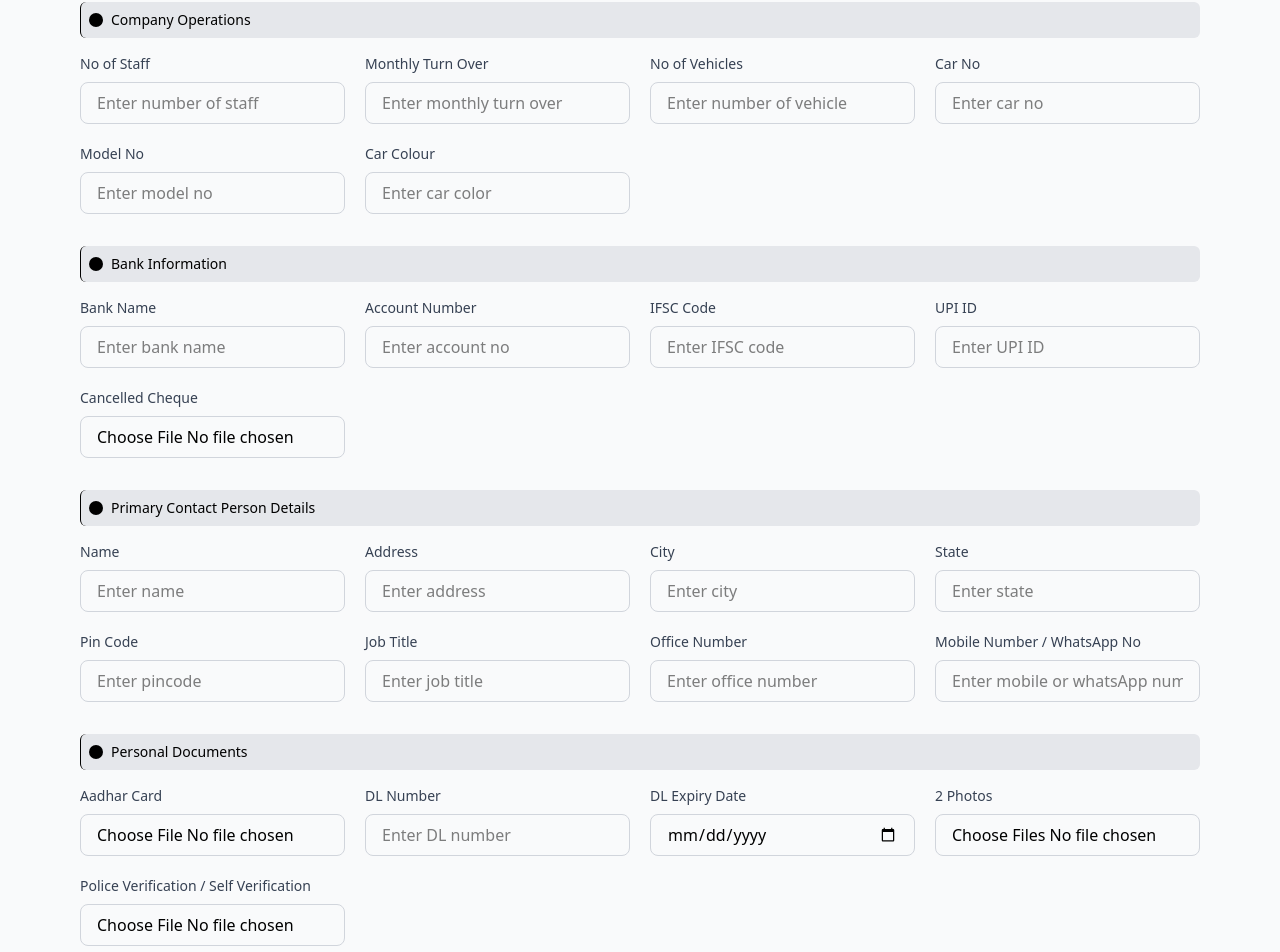
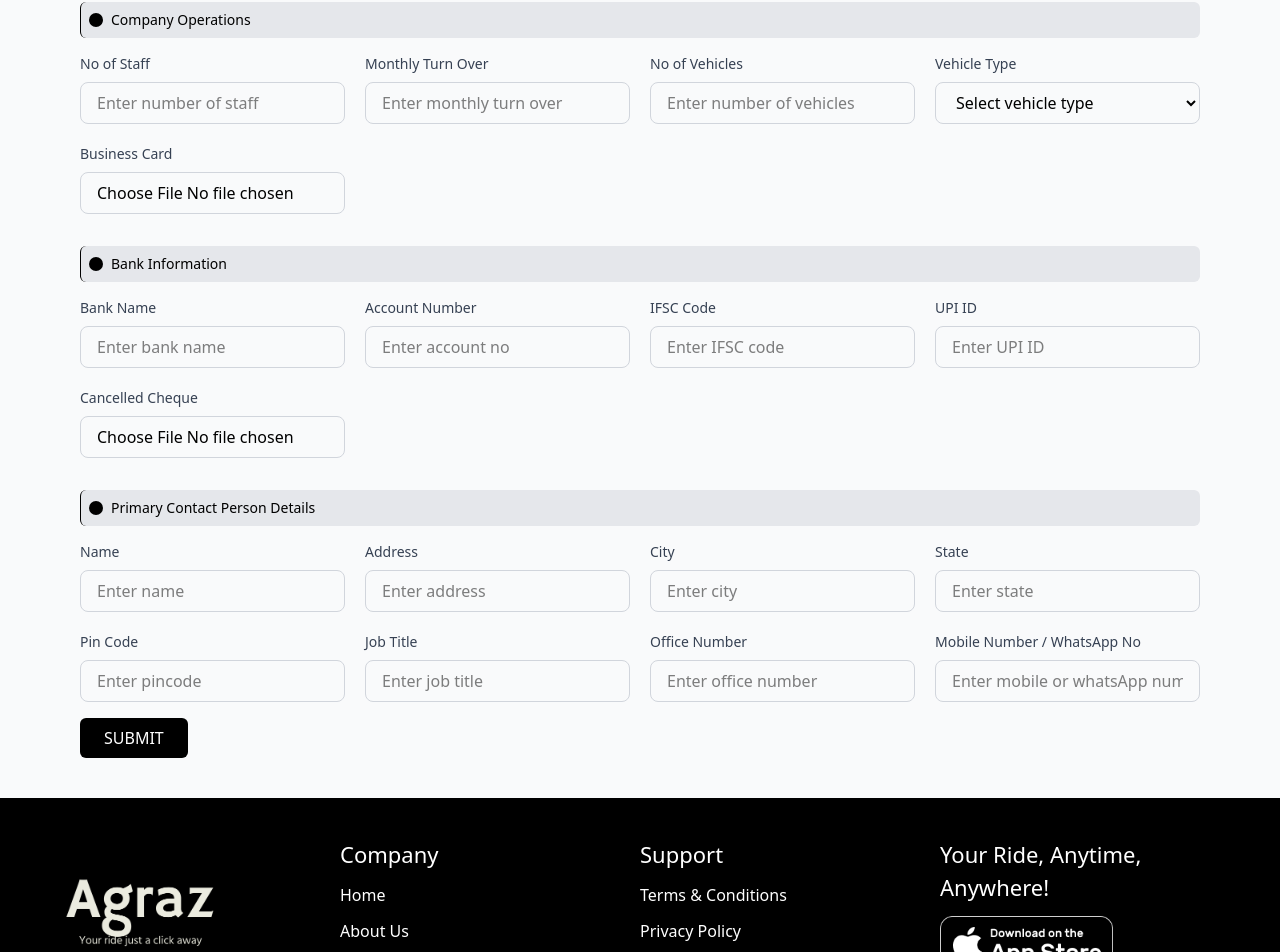
Before and after one commit to AnuragFrantic/ride-book, a React (Vite) app: page /vendor-page in a window 1280 px wide. Shown: the part 740-1692 px from the top of the page. Built offline with nearby package versions, Linux system fonts and the light colour scheme.

Commit message:
`Added gender field to Driverdetail component and vehicle type field to Registerasvendor component. Also added drop address and end date fields to Personalgathering and Seamlessride components respectively.`

```diff
--- a/src/Pages/Home/Driverdetail.jsx
+++ b/src/Pages/Home/Driverdetail.jsx
@@ -42,6 +42,7 @@ const Driverdetail = () => {
     const [email, setemail] = useState("");
     const [dob, setdob] = useState("");
     const [marital_status, setmarital_status] = useState("");
+    const [gender, setgender] = useState("");
     const [pan_no, setpan_no] = useState("");
     const [adhaar_no, setadhaar_no] = useState("");
     const [dl_no, setdl_no] = useState("");
@@ -68,6 +69,7 @@ const Driverdetail = () => {
         setemail("");
         setdob("");
         setmarital_status("");
+        setgender("");
         setpan_no("");
         setadhaar_no("");
         setdl_no("");
@@ -134,6 +136,7 @@ const Driverdetail = () => {
         formdata.append("email", email);
         formdata.append("dob", dob);
         formdata.append("marital_status", marital_status);
+        formdata.append("gender" , gender),
         formdata.append("pan_no", pan_no);
         formdata.append("adhaar_no", adhaar_no);
         formdata.append("dl_no", dl_no);
@@ -685,6 +688,25 @@ const Driverdetail = () => {
                                             required
                                         />
                                     </div>
+                                    <div>
+                                        <label htmlFor="gender" className="block text-sm font-medium text-gray-700 mb-2">
+                                            Gender
+                                        </label>
+                                        <select
+                                            id="gender"
+                                            name="gender"
+                                            value={gender}
+                                            onChange={(e) => setgender(e.target.value)}
+                                            className="w-full px-4 py-2 border border-gray-300 rounded-lg focus:outline-none focus:ring-1 focus:ring-black"
+                                            required
+                                        >
+                                            <option value="" disabled>Select gender</option>
+                                            <option value="Male">Male</option>
+                                            <option value="Female">Female</option>
+                                            <option value="Other">Other</option>
+                                        </select>
+                                    </div>
+
                                 </div>
                                 <div className="w-full bg-gray-200 text-black text-sm p-2 border-l border-black flex items-center gap-2 rounded-md mb-4 mt-4">
                                     <BsCircleFill /> Document Uploads
--- a/src/Pages/RegistrationForm/Registerasvendor.jsx
+++ b/src/Pages/RegistrationForm/Registerasvendor.jsx
@@ -19,9 +19,10 @@ const Registerasvendor = () => {
     const [no_of_staff, setno_of_staff] = useState("");
     const [turn_over, setturn_over] = useState("");
     const [no_of_vehicle, setno_of_vehicle] = useState("");
-    const [car_no, setcar_no] = useState("");
-    const [model_no, setmodel_no] = useState("");
-    const [car_color, setcar_color] = useState("");
+    const [vehicle_type , setvehicle_type] = useState("");
+    // const [car_no, setcar_no] = useState("");
+    // const [model_no, setmodel_no] = useState("");
+    // const [car_color, setcar_color] = useState("");
     const [bank_name, setbank_name] = useState("");
     const [account_no, setaccount_no] = useState("");
     const [ifsc_code, setifsc_code] = useState("");
@@ -35,12 +36,13 @@ const Registerasvendor = () => {
     const [jobtitle, setjobtitle] = useState("");
     const [office_no, setoffice_no] = useState("");
     const [mobile_no, setmobile_no] = useState("");
-    const [adhaar_card, setadhaar_card] = useState("");
-    const [dl_no, setdl_no] = useState("");
-    const [dl_expdate, setdl_expdate] = useState("");
-    const [images, setimages] = useState("");
-    const [police_verification, setpolice_verification] = useState("");
+    // const [adhaar_card, setadhaar_card] = useState("");
+    // const [dl_no, setdl_no] = useState("");
+    // const [dl_expdate, setdl_expdate] = useState("");
+    // const [images, setimages] = useState("");
+    // const [police_verification, setpolice_verification] = useState("");
     const [vehicletype, setvehicletype] = useState("");
+    const [business_card, setbusiness_card] = useState("");
     const [reg_certificate, setreg_certificate] = useState("");
     const [permit, setpermit] = useState("");
     const [insurance_expdate, setinsurance_expdate] = useState("");
@@ -62,9 +64,10 @@ const Registerasvendor = () => {
         setno_of_staff("");
         setturn_over("");
         setno_of_vehicle("");
-        setcar_no("");
-        setmodel_no("");
-        setcar_color("");
+        setvehicle_type("");
+        // setcar_no("");
+        // setmodel_no("");
+        // setcar_color("");
         setbank_name("");
         setaccount_no("");
         setifsc_code("");
@@ -78,12 +81,13 @@ const Registerasvendor = () => {
         setjobtitle("");
         setoffice_no("");
         setmobile_no("");
-        setadhaar_card("");
-        setdl_no("");
-        setdl_expdate("");
-        setimages("");
-        setpolice_verification("");
+        // setadhaar_card("");
+        // setdl_no("");
+        // setdl_expdate("");
+        // setimages("");
+        // setpolice_verification("");
         setvehicletype("");
+        setbusiness_card("");
         setreg_certificate("");
         setpermit("");
         setinsurance_expdate("");
@@ -96,38 +100,42 @@ const Registerasvendor = () => {
         const selectedfiles = e.target.files[0];
         setcancelled_cheque(selectedfiles);
     }
-    const handleadhaar = (e) => {
+      const handlebusinesscard = (e) => {
         const selectedfiles = e.target.files[0];
-        setadhaar_card(selectedfiles);
+        setbusiness_card(selectedfiles);
     }
-    const handleimage = (e) => {
-        const selectedfiles = Array.from(e.target.files);
-        setimages(selectedfiles);
-    };
+    // const handleadhaar = (e) => {
+    //     const selectedfiles = e.target.files[0];
+    //     setadhaar_card(selectedfiles);
+    // }
+    // const handleimage = (e) => {
+    //     const selectedfiles = Array.from(e.target.files);
+    //     setimages(selectedfiles);
+    // };
     // const handleimage = (e) => {
     //     const newFiles = Array.from(e.target.files);
     //     setimages(prevImages => [...prevImages, ...newFiles]);
     // };
-    const handleverification = (e) => {
-        const selectedfiles = e.target.files[0];
-        setpolice_verification(selectedfiles);
-    }
-    const handleregistrationcertificate = (e) => {
-        const selectedfiles = e.target.files[0];
-        setreg_certificate(selectedfiles);
-    }
-    const handlepermit = (e) => {
-        const selectedfiles = e.target.files[0];
-        setpermit(selectedfiles);
-    }
-    const handlevehiclephot = (e) => {
-        const selectedfiles = e.target.files[0];
-        setvehicle_img(selectedfiles);
-    }
-    const handlecarselfie = (e) => {
-        const selectedfiles = e.target.files[0];
-        setcar_selfie(selectedfiles);
-    }
+    // const handleverification = (e) => {
+    //     const selectedfiles = e.target.files[0];
+    //     setpolice_verification(selectedfiles);
+    // }
+    // const handleregistrationcertificate = (e) => {
+    //     const selectedfiles = e.target.files[0];
+    //     setreg_certificate(selectedfiles);
+    // }
+    // const handlepermit = (e) => {
+    //     const selectedfiles = e.target.files[0];
+    //     setpermit(selectedfiles);
+    // }
+    // const handlevehiclephot = (e) => {
+    //     const selectedfiles = e.target.files[0];
+    //     setvehicle_img(selectedfiles);
+    // }
+    // const handlecarselfie = (e) => {
+    //     const selectedfiles = e.target.files[0];
+    //     setcar_selfie(selectedfiles);
+    // }
     const handlesubmit = async (e) => {
         e.preventDefault();
         let formdata = new FormData();
@@ -146,9 +154,11 @@ const Registerasvendor = () => {
         formdata.append("no_of_staff", no_of_staff);
         formdata.append("turn_over", turn_over);
         formdata.append("no_of_vehicle", no_of_vehicle);
-        formdata.append("car_no", car_no);
-        formdata.append("model_no", model_no);
-        formdata.append("car_color", car_color);
+        formdata.append("vehicle_type", vehicle_type);
+        formdata.append("business_card" , business_card)
+        // formdata.append("car_no", car_no);
+        // formdata.append("model_no", model_no);
+        // formdata.append("car_color", car_color);
         formdata.append("bank_name", bank_name);
         formdata.append("account_no", account_no);
         formdata.append("ifsc_code", ifsc_code);
@@ -162,14 +172,14 @@ const Registerasvendor = () => {
         formdata.append("jobtitle", jobtitle);
         formdata.append("office_no", office_no);
         formdata.append("mobile_no", mobile_no);
-        formdata.append("adhaar_card", adhaar_card);
-        formdata.append("dl_no", dl_no);
-        formdata.append("dl_expdate", dl_expdate);
-        images.forEach((image) => {
-            formdata.append("images", image);
-        });
+        // formdata.append("adhaar_card", adhaar_card);
+        // formdata.append("dl_no", dl_no);
+        // formdata.append("dl_expdate", dl_expdate);
+        // images.forEach((image) => {
+        //     formdata.append("images", image);
+        // });
 
-        formdata.append("police_verification", police_verification);
+        // formdata.append("police_verification", police_verification);
         formdata.append("vehicletype", vehicletype);
         formdata.append("reg_certificate", reg_certificate);
         formdata.append("permit", permit);
@@ -448,7 +458,7 @@ const Registerasvendor = () => {
                                     type="number"
                                     id="noofvehicle"
                                     name=""
-                                    placeholder="Enter number of vehicle"
+                                    placeholder="Enter number of vehicles"
                                     value={no_of_vehicle}
                                     onChange={(e) => setno_of_vehicle(e.target.value)}
                                     className="w-full px-4 py-2 border border-gray-300 rounded-lg focus:outline-none focus:ring-1 focus:ring-black"
@@ -456,6 +466,38 @@ const Registerasvendor = () => {
                                 />
                             </div>
                             <div>
+                                <label htmlFor="noofvehicle" className="block text-sm font-medium text-gray-700 mb-2">
+                                    Vehicle Type
+                                </label>
+                                <select
+                                    id="noofvehicle"
+                                    name="noofvehicle"
+                                    value={vehicle_type}
+                                    onChange={(e) => setvehicle_type(e.target.value)}
+                                    className="w-full px-4 py-2 border border-gray-300 rounded-lg focus:outline-none focus:ring-1 focus:ring-black"
+                                    required
+                                >
+                                    <option value="">Select vehicle type</option>
+                                    <option value="4 Seater">4 Seater</option>
+                                    <option value="6 Seater">6 Seater</option>
+                                    <option value="Above 6 Seater">Above 6 Seater</option>
+                                </select>
+                            </div>
+                               <div>
+                                <label htmlFor="registeredAddress" className="block text-sm font-medium text-gray-700 mb-2">
+                                    Business Card
+                                </label>
+                                <input
+                                    type="file"
+                                    id="businesscard"
+                                    name="businesscard"
+                                    onChange={handlebusinesscard}
+                                    className="w-full px-4 py-2 border border-gray-300 rounded-lg focus:outline-none focus:ring-1 focus:ring-black"
+                                    required
+                                />
+                            </div>
+
+                            {/* <div>
                                 <label htmlFor="registeredAddress" className="block text-sm font-medium text-gray-700 mb-2">
                                     Car No
                                 </label>
@@ -500,7 +542,7 @@ const Registerasvendor = () => {
                                     className="w-full px-4 py-2 border border-gray-300 rounded-lg focus:outline-none focus:ring-1 focus:ring-black"
                                     required
                                 />
-                            </div>
+                            </div> */}
                         </div>
                         <div className="w-full mt-8 bg-gray-200 text-black text-sm p-2 border-l border-black flex items-center gap-2 rounded-md mb-4">
                             <BsCircleFill /> Bank Information
@@ -713,7 +755,7 @@ const Registerasvendor = () => {
 
 
                         </div>
-                        <div className="w-full mt-8 bg-gray-200 text-black text-sm p-2 border-l border-black flex items-center gap-2 rounded-md mb-4">
+                        {/* <div className="w-full mt-8 bg-gray-200 text-black text-sm p-2 border-l border-black flex items-center gap-2 rounded-md mb-4">
                             <BsCircleFill /> Personal Documents
                         </div>
 
@@ -882,7 +924,7 @@ const Registerasvendor = () => {
 
 
 
-                        </div>
+                        </div> */}
                         <div className='mt-4'>
                             <button type='submit' className='text-white bg-black px-6 py-2 rounded-md'>
                                 SUBMIT
--- a/src/Pages/ServiceDetails/DayUse.jsx
+++ b/src/Pages/ServiceDetails/DayUse.jsx
@@ -380,16 +380,24 @@ const DayUse = () => {
                                     5. Ideal for Sightseeing, Events, and Day Tours
                                 </h3>
                                 <p className="text-gray-700 text-sm">
-                                    Whether it’s a day out exploring tourist a rac ons or a ending a wedding in another part of town, ren ng a car with a
+                                    Whether it’s a day out exploring tourist attractions or attending a wedding in another part of town, renting a car with a
                                     driver for the day gives you full control over your schedule.
                                 </p>
                                 <p className="text-gray-700 text-sm">
-                                    Tourists, in par cular, love hourly rentals because:
+                                    Tourists, in particular, love hourly rentals because:
                                 </p>
-                                <ul className="list-disc list-inside text-sm text-gray-700 mt-2 pl-4">
+                                <ul className="list-disc list-inside text-sm text-gray-700 my-2 pl-4">
                                     <li>The driver often acts as an informal guide</li>
                                     <li>You don’t waste time finding parking or waiting for cabs</li>
                                     <li>You can explore offbeat places without transport worries</li>
+                                </ul>
+                                 <p className="text-gray-700 text-sm">
+                                   For local users, it’s perfect for:
+                                </p>
+                                <ul className="list-disc list-inside text-sm text-gray-700 mt-2 pl-4">
+                                    <li>Weddings and family functions </li>
+                                    <li>Shopping marathons</li>
+                                    <li>Airport pickups with multiple stops en route</li>
                                 </ul>
                                 <p className="text-gray-700 text-sm mt-2">
                                     Hourly rentals are a go-to solu on when you want freedom without compromising on comfort or safety.
--- a/src/Pages/ServiceDetails/Personalgathering.jsx
+++ b/src/Pages/ServiceDetails/Personalgathering.jsx
@@ -14,6 +14,7 @@ const Personalgathering = () => {
     const [phone, setphone] = useState();
     const [date, setdate] = useState();
     const [pickup_address, setpickup_address] = useState();
+    const [drop_address , setdrop_address] = useState();
     const [email, setemail] = useState();
     const [time, settime] = useState();
 
@@ -27,6 +28,7 @@ const Personalgathering = () => {
         setphone("");
         setdate("");
         setpickup_address("");
+        setdrop_address("");
         setemail("");
         settime("");
         setremarks("");
@@ -42,6 +44,7 @@ const Personalgathering = () => {
             phone: phone,
             date: date,
             pickup_address: pickup_address,
+            drop_address: drop_address,
             email: email,
             time: time,
             noof_person: noof_person,
@@ -169,6 +172,21 @@ const Personalgathering = () => {
                                             value={pickup_address}
                                             onChange={(e) => setpickup_address(e.target.value)}
                                             placeholder='Enter pickup address'
+                                            className="w-full px-4 py-2 border border-gray-300 rounded-lg focus:outline-none focus:ring-1 focus:ring-black"
+                                            required
+                                        />
+                                    </div>
+                                       <div>
+                                        <label htmlFor="companyName" className="block text-sm font-medium text-gray-700 mb-2">
+                                            Drop Address
+                                        </label>
+                                        <input
+                                            type="text"
+                                            id="dropaddress"
+                                            name="dropaddress"
+                                            value={drop_address}
+                                            onChange={(e) => setdrop_address(e.target.value)}
+                                            placeholder='Enter drop address'
                                             className="w-full px-4 py-2 border border-gray-300 rounded-lg focus:outline-none focus:ring-1 focus:ring-black"
                                             required
                                         />
--- a/src/Pages/ServiceDetails/Seamlessride.jsx
+++ b/src/Pages/ServiceDetails/Seamlessride.jsx
@@ -13,6 +13,7 @@ const Seamlessride = () => {
   const [vehicle_type, setvehicle_type] = useState();
   const [phone, setphone] = useState();
   const [start_date, setstart_date] = useState();
+  const [end_date, setend_date] = useState();
   const [pickup_address, setpickup_address] = useState();
   const [email, setemail] = useState();
   const [noof_days, setnoof_days] = useState();
@@ -25,6 +26,7 @@ const Seamlessride = () => {
     setvehicle_type("");
     setphone("");
     setstart_date("");
+    setend_date("");
     setpickup_address("");
     setemail("");
     setnoof_days("");
@@ -41,6 +43,7 @@ const Seamlessride = () => {
       vehicle_type: vehicle_type,
       phone: phone,
       start_date: start_date,
+      end_date: end_date,
       pickup_address: pickup_address,
       email: email,
       noof_days: noof_days,
@@ -156,6 +159,20 @@ const Seamlessride = () => {
                       name="startdate"
                       value={start_date}
                       onChange={(e) => setstart_date(e.target.value)}
+                      className="w-full px-4 py-2 border border-gray-300 rounded-lg focus:outline-none focus:ring-1 focus:ring-black"
+                      required
+                    />
+                  </div>
+                   <div>
+                    <label htmlFor="companyName" className="block text-sm font-medium text-gray-700 mb-2">
+                      End Date
+                    </label>
+                    <input
+                      type="date"
+                      id="enddate"
+                      name="enddate"
+                      value={end_date}
+                      onChange={(e) => setend_date(e.target.value)}
                       className="w-full px-4 py-2 border border-gray-300 rounded-lg focus:outline-none focus:ring-1 focus:ring-black"
                       required
                     />
```
